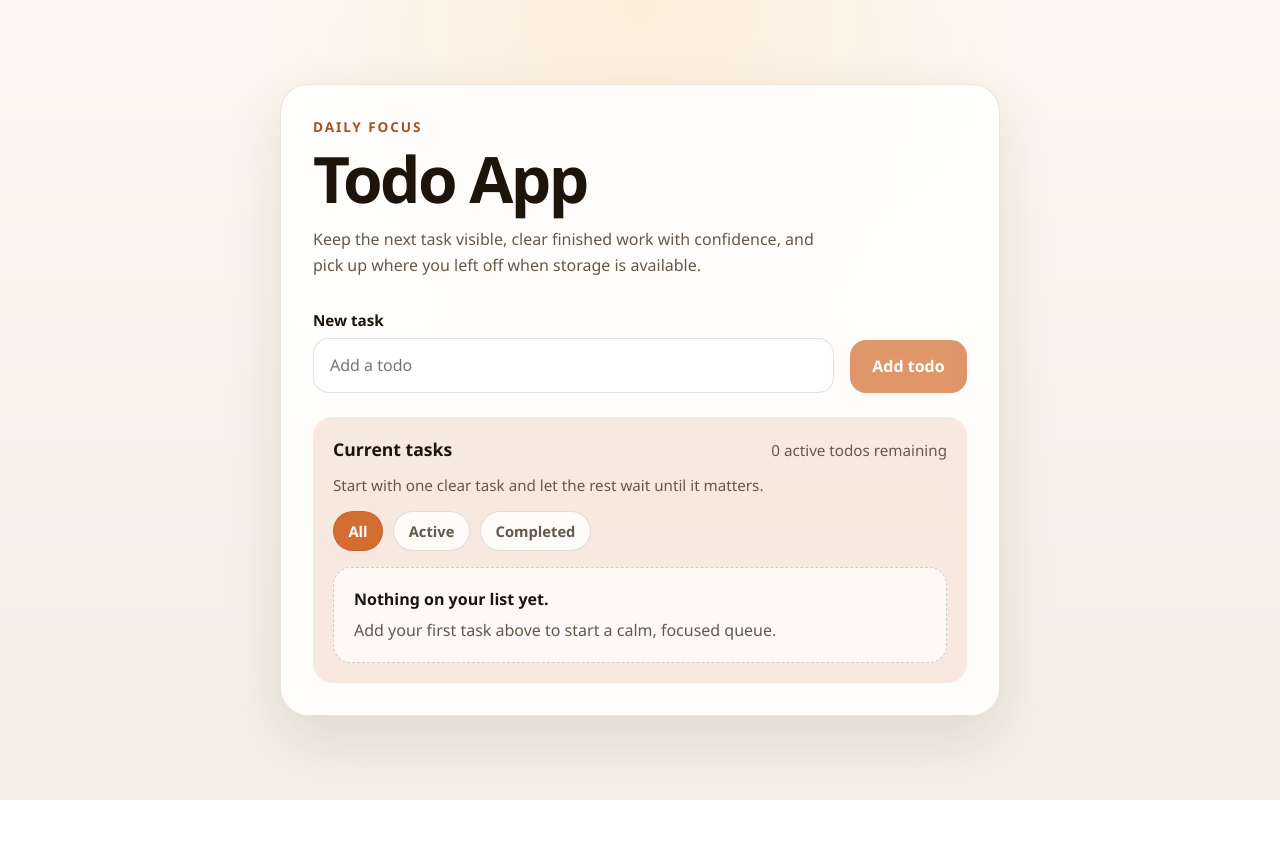
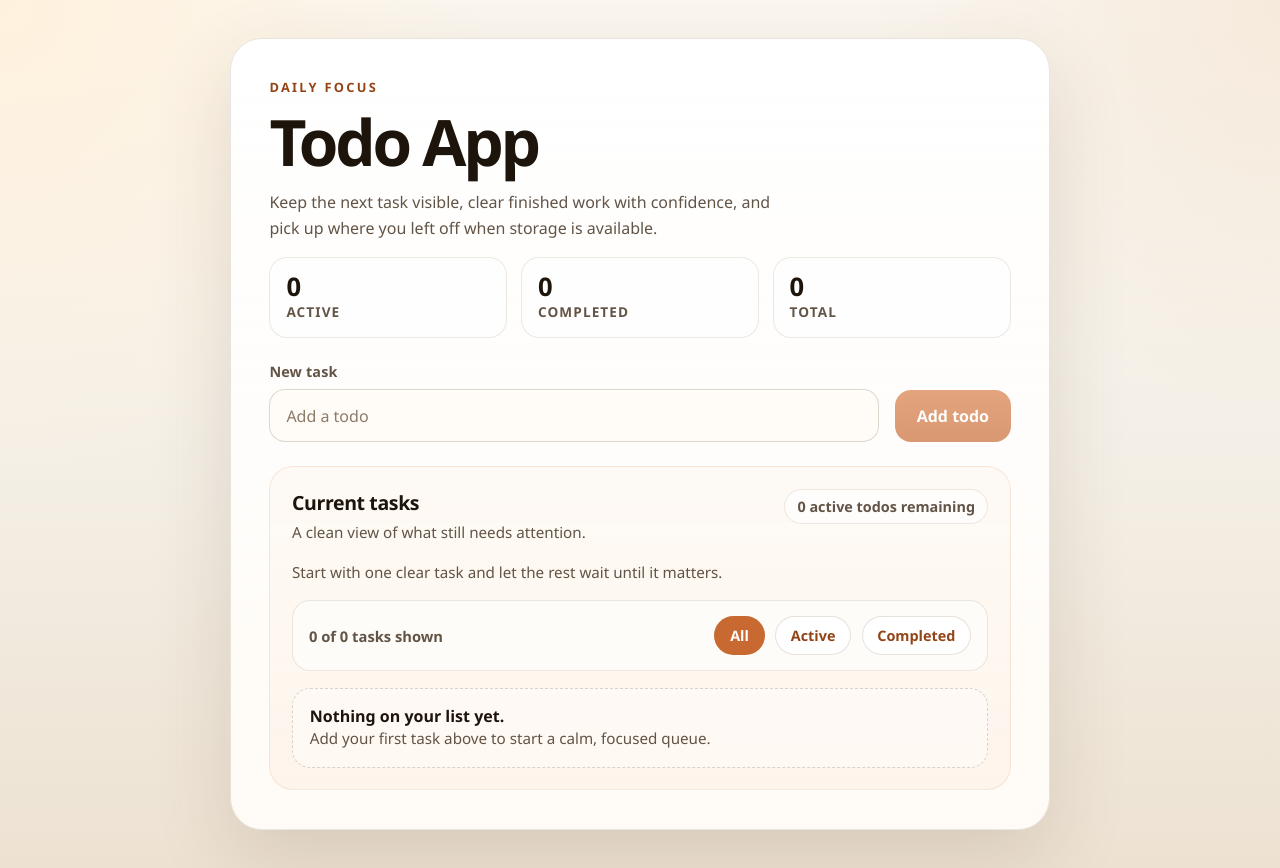
Before and after one commit to fangmartin/todo, a Next.js app: page / in a window 1280 px wide. Before the commit the page ends 800 px from the top, so only its background shows below. Built offline with nearby package versions, Linux system fonts and the light colour scheme.

Commit message:
Polish todo app styling

```diff
--- a/app/globals.css
+++ b/app/globals.css
@@ -1,14 +1,22 @@
 :root {
   color-scheme: light;
-  --background: #f3efe7;
+  --background: #f4efe6;
+  --background-strong: #ede2d2;
   --surface: rgba(255, 255, 255, 0.84);
-  --surface-border: rgba(108, 85, 59, 0.15);
+  --surface-strong: rgba(255, 252, 247, 0.94);
+  --surface-border: rgba(120, 94, 65, 0.16);
+  --surface-border-strong: rgba(120, 94, 65, 0.24);
   --text: #1d140c;
-  --muted: #65584b;
-  --accent: #d36d31;
-  --accent-strong: #a74f1d;
-  --accent-soft: rgba(211, 109, 49, 0.14);
-  --shadow: 0 24px 60px rgba(78, 53, 24, 0.12);
+  --muted: #625446;
+  --muted-soft: #8b7b6b;
+  --accent: #c76931;
+  --accent-strong: #934416;
+  --accent-soft: rgba(199, 105, 49, 0.11);
+  --done: #56715c;
+  --done-soft: rgba(86, 113, 92, 0.12);
+  --danger: #b15038;
+  --shadow-lg: 0 28px 80px rgba(75, 52, 28, 0.14);
+  --shadow-md: 0 14px 36px rgba(75, 52, 28, 0.09);
   font-family: "IBM Plex Sans", "Segoe UI", sans-serif;
 }
 
@@ -24,14 +32,19 @@ body {
   margin: 0;
   min-height: 100vh;
   background:
-    radial-gradient(circle at top, rgba(255, 236, 216, 0.85), transparent 38%),
-    linear-gradient(180deg, #fbf7f0 0%, var(--background) 100%);
+    radial-gradient(circle at top left, rgba(255, 241, 220, 0.95), transparent 32%),
+    radial-gradient(circle at top right, rgba(242, 223, 203, 0.55), transparent 26%),
+    linear-gradient(180deg, #fbf7f0 0%, var(--background) 52%, var(--background-strong) 100%);
   color: var(--text);
 }
 
 button,
 input {
   font: inherit;
+}
+
+button {
+  cursor: pointer;
 }
 
 .sr-only {
@@ -50,144 +63,257 @@ input {
   min-height: 100vh;
   display: grid;
   place-items: center;
-  padding: 2rem;
+  padding: clamp(1.1rem, 3vw, 2.5rem);
 }
 
 .todo-card {
-  width: min(100%, 720px);
-  padding: 2rem;
+  width: min(100%, 820px);
+  display: grid;
+  gap: 1.5rem;
+  padding: clamp(1.35rem, 3vw, 2.4rem);
   border: 1px solid var(--surface-border);
-  border-radius: 28px;
-  background: var(--surface);
+  border-radius: 32px;
+  background:
+    linear-gradient(180deg, rgba(255, 255, 255, 0.92), rgba(255, 250, 245, 0.8)),
+    var(--surface);
   backdrop-filter: blur(18px);
-  box-shadow: var(--shadow);
+  box-shadow: var(--shadow-lg);
 }
 
 .hero-copy {
-  margin-bottom: 2rem;
+  display: grid;
+  gap: 1rem;
 }
 
 .eyebrow {
-  margin: 0 0 0.75rem;
+  margin: 0;
   color: var(--accent-strong);
-  font-size: 0.85rem;
+  font-size: 0.8rem;
   font-weight: 700;
-  letter-spacing: 0.14em;
+  letter-spacing: 0.18em;
   text-transform: uppercase;
 }
 
 .hero-copy h1 {
   margin: 0;
   max-width: 12ch;
-  font-size: clamp(2.5rem, 5vw, 4rem);
-  line-height: 0.98;
-  letter-spacing: -0.04em;
+  font-size: clamp(2.5rem, 5vw, 4.3rem);
+  line-height: 0.95;
+  letter-spacing: -0.05em;
+  text-wrap: balance;
 }
 
 .lede {
-  margin: 1rem 0 0;
-  max-width: 56ch;
+  margin: 0;
+  max-width: 58ch;
   color: var(--muted);
   font-size: 1rem;
-  line-height: 1.6;
+  line-height: 1.65;
+}
+
+.hero-metrics {
+  display: grid;
+  grid-template-columns: repeat(3, minmax(0, 1fr));
+  gap: 0.85rem;
+}
+
+.hero-metric {
+  display: grid;
+  gap: 0.2rem;
+  padding: 0.95rem 1rem;
+  border: 1px solid rgba(120, 94, 65, 0.14);
+  border-radius: 18px;
+  background: rgba(255, 255, 255, 0.68);
+  box-shadow: inset 0 1px 0 rgba(255, 255, 255, 0.45);
+}
+
+.hero-metric-value {
+  font-size: clamp(1.4rem, 2vw, 1.75rem);
+  font-weight: 700;
+  line-height: 1;
+  letter-spacing: -0.03em;
+}
+
+.hero-metric-label {
+  color: var(--muted);
+  font-size: 0.85rem;
+  font-weight: 600;
+  text-transform: uppercase;
+  letter-spacing: 0.08em;
 }
 
 .todo-form {
   display: grid;
   grid-template-columns: minmax(0, 1fr) auto;
   gap: 1rem;
-  margin-bottom: 1.5rem;
+  align-items: end;
 }
 
-.field {
+.field,
+.todo-edit-form {
   display: grid;
-  gap: 0.5rem;
+  gap: 0.55rem;
+  min-width: 0;
 }
 
 .field-label {
-  font-size: 0.95rem;
-  font-weight: 600;
+  color: var(--muted);
+  font-size: 0.9rem;
+  font-weight: 700;
+  letter-spacing: 0.01em;
 }
 
-.field input {
+.field input,
+.todo-edit-input {
   width: 100%;
-  padding: 0.95rem 1rem;
-  border: 1px solid rgba(108, 85, 59, 0.18);
+  min-height: 3.2rem;
+  padding: 0.9rem 1rem;
+  border: 1px solid var(--surface-border-strong);
   border-radius: 16px;
-  background: rgba(255, 255, 255, 0.9);
+  background: var(--surface-strong);
   color: var(--text);
+  box-shadow: inset 0 1px 1px rgba(255, 255, 255, 0.55);
+  transition:
+    border-color 140ms ease,
+    box-shadow 140ms ease,
+    background-color 140ms ease;
 }
 
-.field input[aria-invalid="true"] {
-  border-color: rgba(167, 79, 29, 0.52);
+.field input::placeholder,
+.todo-edit-input::placeholder {
+  color: var(--muted-soft);
+}
+
+.field input[aria-invalid="true"],
+.todo-edit-input[aria-invalid="true"] {
+  border-color: rgba(177, 80, 56, 0.45);
 }
 
 .field input:focus-visible,
 .todo-edit-input:focus-visible {
-  outline: 2px solid rgba(211, 109, 49, 0.45);
+  outline: 2px solid rgba(199, 105, 49, 0.36);
   outline-offset: 3px;
+  border-color: rgba(199, 105, 49, 0.4);
+  box-shadow: 0 0 0 4px rgba(199, 105, 49, 0.08);
 }
 
-.field-error {
-  color: var(--accent-strong);
-  font-size: 0.92rem;
+.field-error,
+.todo-edit-error {
+  color: var(--danger);
+  font-size: 0.9rem;
+}
+
+.todo-form button,
+.todo-filter-button,
+.todo-clear-button,
+.todo-edit-button,
+.todo-save-button,
+.todo-cancel-button,
+.todo-delete-button {
+  transition:
+    transform 140ms ease,
+    box-shadow 140ms ease,
+    border-color 140ms ease,
+    background-color 140ms ease,
+    color 140ms ease;
 }
 
 .todo-form button {
+  min-height: 3.2rem;
   align-self: end;
-  padding: 0.95rem 1.4rem;
+  padding: 0.95rem 1.35rem;
   border: 0;
   border-radius: 16px;
-  background: var(--accent);
+  background: linear-gradient(180deg, #d77a43 0%, var(--accent) 100%);
   color: white;
   font-weight: 700;
+  box-shadow: 0 10px 24px rgba(151, 68, 22, 0.2);
+}
+
+.todo-form button:not(:disabled):hover,
+.todo-edit-button:hover,
+.todo-save-button:hover,
+.todo-cancel-button:hover,
+.todo-delete-button:hover,
+.todo-filter-button:hover,
+.todo-clear-button:hover {
+  transform: translateY(-1px);
+  box-shadow: var(--shadow-md);
 }
 
 .todo-form button:disabled,
 .field input:disabled {
   cursor: not-allowed;
-  opacity: 0.72;
+  opacity: 0.68;
+  box-shadow: none;
+}
+
+.storage-notice,
+.startup-state,
+.empty-state {
+  padding: 1rem 1.05rem;
+  border-radius: 18px;
+  background: rgba(255, 250, 245, 0.9);
 }
 
 .storage-notice {
-  margin: 0 0 1.25rem;
-  padding: 0.9rem 1rem;
-  border: 1px solid rgba(167, 79, 29, 0.18);
-  border-radius: 16px;
-  background: rgba(255, 247, 239, 0.92);
+  margin: 0;
+  border: 1px solid rgba(177, 80, 56, 0.18);
   color: var(--accent-strong);
   font-size: 0.95rem;
-  line-height: 1.5;
+  line-height: 1.55;
 }
 
 .todo-list-section {
-  padding: 1.25rem;
-  border-radius: 20px;
-  background: var(--accent-soft);
+  display: grid;
+  gap: 1rem;
+  padding: 1.35rem;
+  border: 1px solid rgba(199, 105, 49, 0.13);
+  border-radius: 24px;
+  background:
+    linear-gradient(180deg, rgba(255, 252, 247, 0.86), rgba(255, 248, 239, 0.78)),
+    var(--accent-soft);
 }
 
 .section-header {
   display: flex;
-  align-items: baseline;
+  align-items: flex-start;
   justify-content: space-between;
   gap: 1rem;
 }
 
+.section-heading {
+  display: grid;
+  gap: 0.35rem;
+}
+
 .section-header h2 {
   margin: 0;
-  font-size: 1.1rem;
+  font-size: 1.22rem;
+  letter-spacing: -0.02em;
+}
+
+.section-kicker,
+.section-note,
+.startup-state-copy,
+.empty-state-copy {
+  margin: 0;
+  color: var(--muted);
+  font-size: 0.95rem;
+  line-height: 1.55;
 }
 
 .todo-count {
   margin: 0;
+  align-self: flex-start;
+  padding: 0.45rem 0.75rem;
+  border: 1px solid rgba(120, 94, 65, 0.14);
+  border-radius: 999px;
+  background: rgba(255, 255, 255, 0.7);
   color: var(--muted);
-  font-size: 0.95rem;
-}
-
-.section-note {
-  margin: 0.9rem 0 0;
-  color: var(--muted);
-  font-size: 0.95rem;
+  font-size: 0.9rem;
+  font-weight: 700;
+  white-space: nowrap;
 }
 
 .todo-toolbar {
@@ -195,8 +321,18 @@ input {
   flex-wrap: wrap;
   align-items: center;
   justify-content: space-between;
-  gap: 0.75rem 1rem;
-  margin-top: 1rem;
+  gap: 0.85rem 1rem;
+  padding: 0.9rem 1rem;
+  border: 1px solid rgba(120, 94, 65, 0.14);
+  border-radius: 18px;
+  background: rgba(255, 255, 255, 0.62);
+}
+
+.toolbar-summary {
+  margin: 0;
+  color: var(--muted);
+  font-size: 0.92rem;
+  font-weight: 600;
 }
 
 .todo-filters {
@@ -209,181 +345,38 @@ input {
   min-width: 0;
 }
 
-.todo-filter-button {
-  padding: 0.55rem 0.9rem;
-  border: 1px solid rgba(108, 85, 59, 0.18);
-  border-radius: 999px;
-  background: rgba(255, 255, 255, 0.78);
-  color: var(--muted);
-  font-size: 0.92rem;
-  font-weight: 700;
-  transition:
-    border-color 120ms ease,
-    background-color 120ms ease,
-    color 120ms ease,
-    transform 120ms ease;
-}
-
-.todo-filter-button[aria-pressed="true"] {
-  border-color: rgba(167, 79, 29, 0.28);
-  background: var(--accent);
-  color: white;
-}
-
-.todo-filter-button:focus-visible {
-  outline: 2px solid rgba(211, 109, 49, 0.45);
-  outline-offset: 3px;
-}
-
-.todo-filter-button:hover {
-  transform: translateY(-1px);
-}
-
-.todo-clear-button {
-  padding: 0.55rem 0.95rem;
-  border: 1px solid rgba(167, 79, 29, 0.2);
-  border-radius: 999px;
-  background: rgba(255, 255, 255, 0.9);
-  color: var(--accent-strong);
-  font-size: 0.92rem;
-  font-weight: 700;
-  transition:
-    border-color 120ms ease,
-    background-color 120ms ease,
-    color 120ms ease,
-    transform 120ms ease;
-}
-
-.todo-clear-button:hover {
-  transform: translateY(-1px);
-}
-
-.todo-clear-button:focus-visible {
-  outline: 2px solid rgba(211, 109, 49, 0.45);
-  outline-offset: 3px;
-}
-
-.empty-state {
-  margin-top: 1rem;
-  padding: 1.25rem;
-  border: 1px dashed rgba(108, 85, 59, 0.28);
-  border-radius: 18px;
-  background: rgba(255, 255, 255, 0.72);
-}
-
-.startup-state {
-  margin-top: 1rem;
-  padding: 1.25rem;
-  border: 1px dashed rgba(108, 85, 59, 0.28);
-  border-radius: 18px;
-  background: rgba(255, 255, 255, 0.72);
-}
-
-.startup-state-title {
-  margin: 0;
-  font-size: 1rem;
-  font-weight: 700;
-}
-
-.startup-state-copy {
-  margin: 0.5rem 0 0;
-  color: var(--muted);
-  line-height: 1.5;
-}
-
-.empty-state-title {
-  margin: 0;
-  font-size: 1rem;
-  font-weight: 700;
-}
-
-.empty-state-copy {
-  margin: 0.5rem 0 0;
-  color: var(--muted);
-  line-height: 1.5;
-}
-
-.todo-items {
-  margin: 1rem 0 0;
-  padding: 0;
-  list-style: none;
-  display: grid;
-  gap: 0.75rem;
-}
-
-.todo-item {
-  display: flex;
-  align-items: center;
-  gap: 0.9rem;
-  padding: 0.95rem 1rem;
-  border: 1px solid rgba(108, 85, 59, 0.16);
-  border-radius: 16px;
-  background: rgba(255, 255, 255, 0.82);
-  font-weight: 600;
-}
-
-.todo-item-completed {
-  border-color: rgba(211, 109, 49, 0.28);
-  background: rgba(255, 247, 239, 0.96);
-}
-
-.todo-title {
-  flex: 1;
-}
-
-.todo-title-completed {
-  color: var(--muted);
-  text-decoration: line-through;
-}
-
-.todo-edit-form {
-  flex: 1;
-  display: grid;
-  gap: 0.65rem;
-}
-
-.todo-edit-input {
-  width: 100%;
-  padding: 0.75rem 0.9rem;
-  border: 1px solid rgba(108, 85, 59, 0.18);
-  border-radius: 14px;
-  background: rgba(255, 255, 255, 0.96);
-  color: var(--text);
-}
-
-.todo-edit-input[aria-invalid="true"] {
-  border-color: rgba(167, 79, 29, 0.52);
-}
-
-.todo-edit-error {
-  color: var(--accent-strong);
-  font-size: 0.88rem;
-}
-
-.todo-item-actions {
-  display: flex;
-  flex-wrap: wrap;
-  gap: 0.55rem;
-  flex-shrink: 0;
-}
-
+.todo-filter-button,
+.todo-clear-button,
 .todo-edit-button,
 .todo-save-button,
 .todo-cancel-button,
 .todo-delete-button {
-  flex-shrink: 0;
-  padding: 0.45rem 0.75rem;
-  border: 1px solid rgba(167, 79, 29, 0.2);
+  padding: 0.58rem 0.92rem;
+  border: 1px solid rgba(120, 94, 65, 0.18);
   border-radius: 999px;
-  background: rgba(255, 255, 255, 0.9);
+  background: rgba(255, 255, 255, 0.88);
   color: var(--accent-strong);
   font-size: 0.9rem;
   font-weight: 700;
 }
 
+.todo-filter-button[aria-pressed="true"] {
+  border-color: transparent;
+  background: var(--accent);
+  color: white;
+}
+
+.todo-clear-button {
+  border-color: rgba(177, 80, 56, 0.18);
+}
+
+.todo-delete-button {
+  color: var(--danger);
+}
+
 .todo-save-button {
   border-color: transparent;
-  background: var(--accent);
+  background: linear-gradient(180deg, #d77a43 0%, var(--accent) 100%);
   color: white;
 }
 
@@ -391,19 +384,108 @@ input {
   color: var(--muted);
 }
 
+.todo-filter-button:focus-visible,
+.todo-clear-button:focus-visible,
 .todo-edit-button:focus-visible,
 .todo-save-button:focus-visible,
 .todo-cancel-button:focus-visible,
 .todo-delete-button:focus-visible {
-  outline: 2px solid rgba(211, 109, 49, 0.45);
+  outline: 2px solid rgba(199, 105, 49, 0.36);
   outline-offset: 3px;
+}
+
+.startup-state,
+.empty-state {
+  margin-top: 0.1rem;
+  border: 1px dashed rgba(120, 94, 65, 0.26);
+}
+
+.startup-state-title,
+.empty-state-title {
+  margin: 0;
+  font-size: 1rem;
+  font-weight: 700;
+}
+
+.todo-items {
+  margin: 0;
+  padding: 0;
+  list-style: none;
+  display: grid;
+  gap: 0.85rem;
+}
+
+.todo-item {
+  display: grid;
+  grid-template-columns: auto minmax(0, 1fr) auto;
+  align-items: flex-start;
+  gap: 1rem;
+  padding: 1rem;
+  border: 1px solid rgba(120, 94, 65, 0.16);
+  border-radius: 20px;
+  background: rgba(255, 255, 255, 0.8);
+  box-shadow: inset 0 1px 0 rgba(255, 255, 255, 0.45);
+}
+
+.todo-item-completed {
+  border-color: rgba(86, 113, 92, 0.26);
+  background:
+    linear-gradient(180deg, rgba(238, 244, 238, 0.98), rgba(247, 251, 247, 0.96)),
+    var(--done-soft);
+}
+
+.todo-copy {
+  display: grid;
+  gap: 0.35rem;
+  min-width: 0;
+}
+
+.todo-title {
+  min-width: 0;
+  font-size: 1rem;
+  font-weight: 700;
+  line-height: 1.45;
+  overflow-wrap: anywhere;
+}
+
+.todo-title-completed {
+  color: var(--muted);
+  text-decoration: line-through;
+  text-decoration-thickness: 1.5px;
+  text-decoration-color: rgba(86, 113, 92, 0.52);
+}
+
+.todo-state {
+  width: fit-content;
+  padding: 0.28rem 0.55rem;
+  border-radius: 999px;
+  background: rgba(199, 105, 49, 0.1);
+  color: var(--accent-strong);
+  font-size: 0.78rem;
+  font-weight: 700;
+  letter-spacing: 0.04em;
+  text-transform: uppercase;
+}
+
+.todo-state-completed {
+  background: rgba(86, 113, 92, 0.12);
+  color: var(--done);
+}
+
+.todo-item-actions {
+  display: flex;
+  flex-wrap: wrap;
+  justify-content: flex-end;
+  gap: 0.55rem;
+  flex-shrink: 0;
 }
 
 .todo-toggle {
   position: relative;
   flex-shrink: 0;
-  width: 1.2rem;
-  height: 1.2rem;
+  width: 1.35rem;
+  height: 1.35rem;
+  margin-top: 0.15rem;
   cursor: pointer;
 }
 
@@ -420,70 +502,83 @@ input {
   place-items: center;
   width: 100%;
   height: 100%;
-  border: 2px solid rgba(108, 85, 59, 0.32);
+  border: 2px solid rgba(120, 94, 65, 0.32);
   border-radius: 999px;
-  background: rgba(255, 255, 255, 0.96);
+  background: rgba(255, 255, 255, 0.98);
   transition:
-    border-color 120ms ease,
-    background-color 120ms ease;
+    border-color 140ms ease,
+    background-color 140ms ease,
+    transform 140ms ease;
 }
 
 .todo-toggle-indicator::after {
   content: "";
-  width: 0.5rem;
-  height: 0.5rem;
-  border-radius: 999px;
-  background: var(--accent);
-  transform: scale(0);
-  transition: transform 120ms ease;
+  width: 0.45rem;
+  height: 0.75rem;
+  border-right: 2px solid white;
+  border-bottom: 2px solid white;
+  transform: rotate(45deg) scale(0);
+  transform-origin: center;
+  transition: transform 140ms ease;
 }
 
 .todo-toggle-input:checked + .todo-toggle-indicator {
-  border-color: var(--accent);
-  background: rgba(211, 109, 49, 0.12);
+  border-color: var(--done);
+  background: var(--done);
 }
 
 .todo-toggle-input:checked + .todo-toggle-indicator::after {
-  transform: scale(1);
+  transform: rotate(45deg) scale(1);
 }
 
 .todo-toggle-input:focus-visible + .todo-toggle-indicator {
-  outline: 2px solid rgba(211, 109, 49, 0.45);
+  outline: 2px solid rgba(86, 113, 92, 0.28);
   outline-offset: 3px;
 }
 
-@media (max-width: 640px) {
+@media (max-width: 700px) {
   .page-shell {
-    padding: 1rem;
+    padding: 0.9rem;
   }
 
   .todo-card {
-    padding: 1.5rem;
+    gap: 1.2rem;
     border-radius: 24px;
+  }
+
+  .hero-copy h1 {
+    max-width: none;
+  }
+
+  .hero-metrics {
+    grid-template-columns: repeat(2, minmax(0, 1fr));
+  }
+
+  .hero-metric:last-child {
+    grid-column: 1 / -1;
   }
 
   .todo-form {
     grid-template-columns: 1fr;
   }
 
-  .todo-form button {
+  .todo-form button,
+  .todo-clear-button {
     width: 100%;
   }
 
+  .section-header,
   .todo-toolbar {
     flex-direction: column;
     align-items: stretch;
   }
 
-  .todo-clear-button {
-    width: 100%;
-  }
-
   .todo-item {
-    align-items: flex-start;
+    grid-template-columns: auto minmax(0, 1fr);
   }
 
   .todo-item-actions {
-    width: 100%;
+    grid-column: 2;
+    justify-content: flex-start;
   }
 }
--- a/app/page.tsx
+++ b/app/page.tsx
@@ -127,10 +127,12 @@ export default function HomePage() {
 
   const trimmedDraft = draft.trim();
   const trimmedEditDraft = editDraft.trim();
+  const totalTodoCount = todos.length;
   const activeTodoCount = todos.filter((todo) => !todo.completed).length;
   const completedTodoCount = todos.length - activeTodoCount;
   const visibleTodos = getVisibleTodos(todos, filter);
   const activeTodoCountLabel = `${activeTodoCount} active todo${activeTodoCount === 1 ? "" : "s"} remaining`;
+  const visibleTodoCountLabel = `${visibleTodos.length} of ${totalTodoCount} task${totalTodoCount === 1 ? "" : "s"} shown`;
   const emptyStateTitle =
     filter === "active"
       ? "No active tasks right now."
@@ -362,6 +364,20 @@ export default function HomePage() {
             Keep the next task visible, clear finished work with confidence,
             and pick up where you left off when storage is available.
           </p>
+          <div className="hero-metrics" aria-label="Todo summary">
+            <div className="hero-metric">
+              <span className="hero-metric-value">{activeTodoCount}</span>
+              <span className="hero-metric-label">Active</span>
+            </div>
+            <div className="hero-metric">
+              <span className="hero-metric-value">{completedTodoCount}</span>
+              <span className="hero-metric-label">Completed</span>
+            </div>
+            <div className="hero-metric">
+              <span className="hero-metric-value">{totalTodoCount}</span>
+              <span className="hero-metric-label">Total</span>
+            </div>
+          </div>
         </div>
 
         <form className="todo-form" aria-label="Todo composer" onSubmit={handleSubmit}>
@@ -403,7 +419,12 @@ export default function HomePage() {
 
         <section className="todo-list-section" aria-labelledby="preview-heading">
           <div className="section-header">
+            <div className="section-heading">
               <h2 id="preview-heading">Current tasks</h2>
+              <p className="section-kicker">
+                A clean view of what still needs attention.
+              </p>
+            </div>
             <p className="todo-count" aria-live="polite">
               {activeTodoCountLabel}
             </p>
@@ -412,6 +433,7 @@ export default function HomePage() {
           <p className="section-note">{sectionNote}</p>
 
           <div className="todo-toolbar">
+            <p className="toolbar-summary">{visibleTodoCountLabel}</p>
             <fieldset className="todo-filters">
               <legend className="sr-only">Filter todos</legend>
               {FILTER_OPTIONS.map((option) => (
@@ -531,12 +553,19 @@ export default function HomePage() {
                     </form>
                   ) : (
                     <>
+                      <div className="todo-copy">
                         <span
                           id={getTodoTitleId(todo.id)}
                           className={`todo-title${todo.completed ? " todo-title-completed" : ""}`}
                         >
                           {todo.title}
                         </span>
+                        <span
+                          className={`todo-state${todo.completed ? " todo-state-completed" : ""}`}
+                        >
+                          {todo.completed ? "Completed" : "In progress"}
+                        </span>
+                      </div>
                       <div
                         className="todo-item-actions"
                         role="group"
```
Lines whose indentation alone changed are shown as unchanged.
